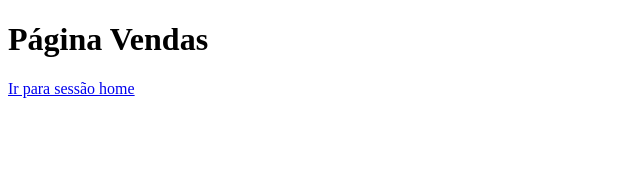
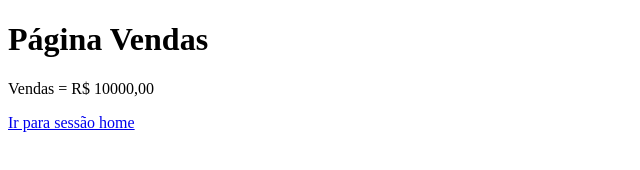
Before and after one commit to Kodiel/aulagithub, a plain HTML site: page vendas.html in a window 1280 px wide. Shown: the whole page, without its empty margins (0-640 px from the left). Drawn offline with Linux system fonts and the light colour scheme.

Commit message:
acrescentado o valor das vendas

```diff
--- a/vendas.html
+++ b/vendas.html
@@ -8,6 +8,7 @@
 <body>
 
     <h1>Página Vendas</h1>
+    <p>Vendas = R$ 10000,00</p>
     <a href="index.html">Ir para sessão home</a>
 
 </body>
```
